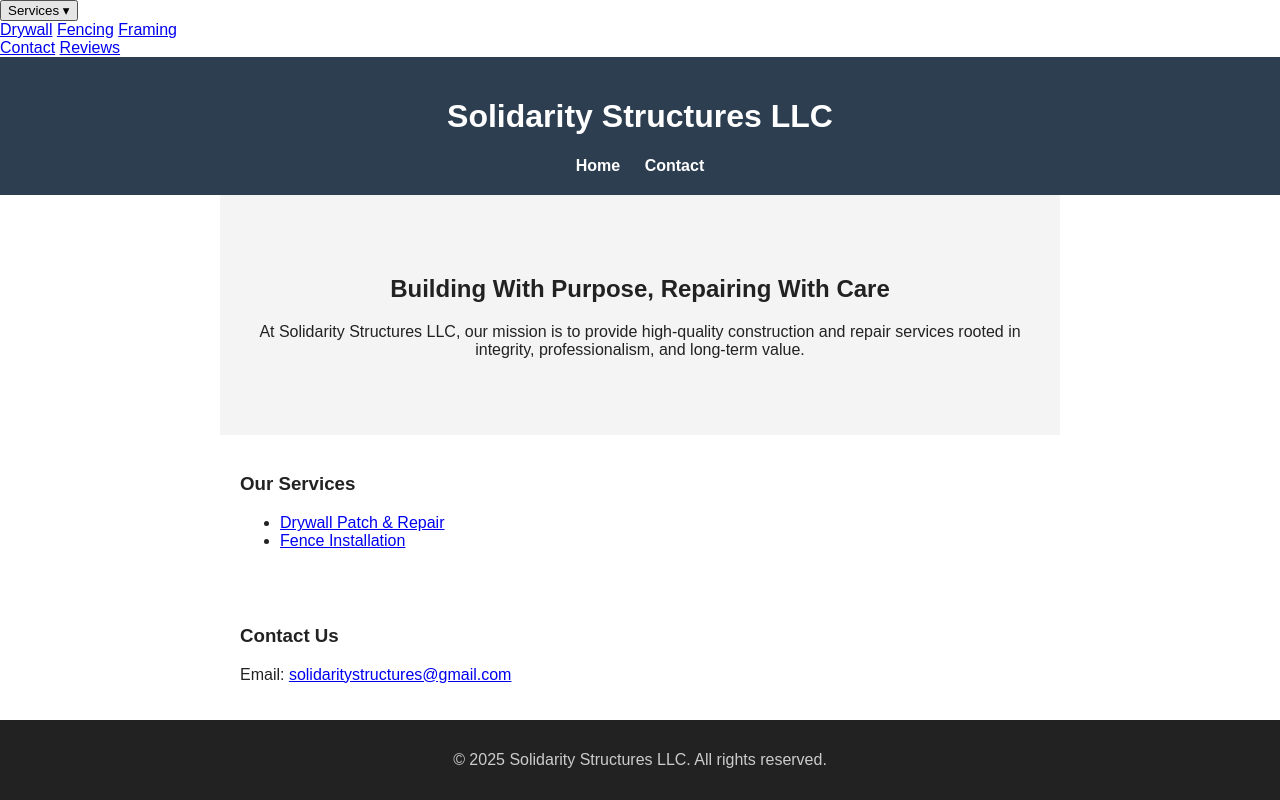
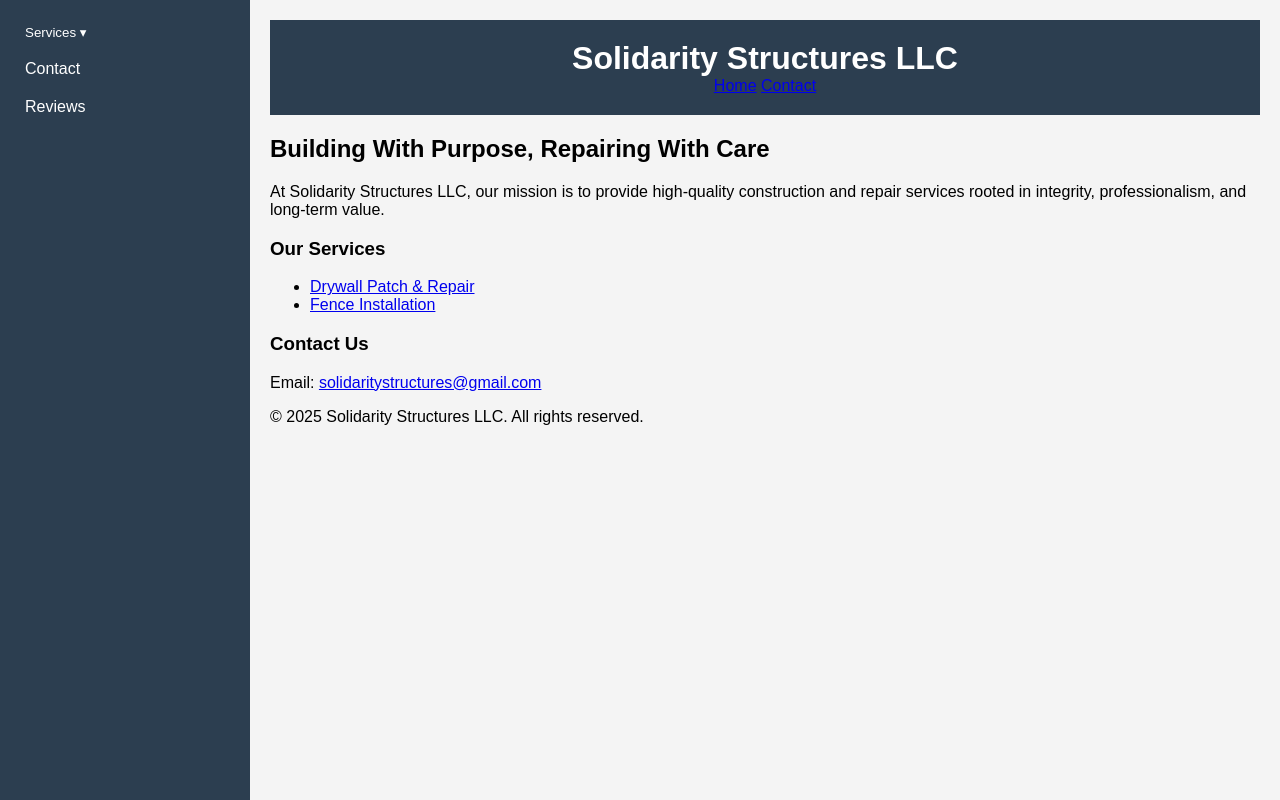
Before and after one commit to solidaritystructures/solidaritystructures.github.io, a plain HTML site: page index.html in a window 1280 px wide. Drawn offline with Linux system fonts and the light colour scheme.

Commit message:
Update style.css
update page layout

```diff
--- a/style.css
+++ b/style.css
@@ -1,40 +1,62 @@
 body {
+  margin: 0;
   font-family: Arial, sans-serif;
-  margin: 0;
-  padding: 0;
-  background: #ffffff;
-  color: #222;
+  display: flex;
+  min-height: 100vh;
+}
+
+.sidebar {
+  width: 220px;
+  background-color: #2c3e50;
+  color: white;
+  padding: 15px;
+  flex-shrink: 0;
+}
+
+.sidebar h2 {
+  margin-top: 0;
+}
+
+.sidebar a, .dropdown-btn {
+  display: block;
+  color: white;
+  padding: 10px;
+  text-decoration: none;
+  border: none;
+  background: none;
+  text-align: left;
+  cursor: pointer;
+  width: 100%;
+}
+
+.sidebar a:hover, .dropdown-btn:hover {
+  background-color: #34495e;
+}
+
+.dropdown-container {
+  display: none;
+  padding-left: 10px;
+}
+
+.dropdown-container.show {
+  display: block;
+}
+
+.main-content {
+  flex-grow: 1;
+  padding: 20px;
+  background-color: #f4f4f4;
 }
 
 header {
+  text-align: center;
+  padding: 20px;
   background-color: #2c3e50;
-  color: #fff;
-  padding: 20px;
-  text-align: center;
+  color: white;
+
 }
 
-nav a {
-  color: #fff;
-  margin: 0 10px;
-  text-decoration: none;
-  font-weight: bold;
+header h1 {
+  margin: 0;
+  font-size: 2em;
 }
-
-.hero {
-  padding: 60px 20px;
-  text-align: center;
-  background-color: #f4f4f4;
-}
-
-section {
-  padding: 20px;
-  max-width: 800px;
-  margin: auto;
-}
-
-footer {
-  background-color: #222;
-  color: #ccc;
-  text-align: center;
-  padding: 15px;
-}
```
